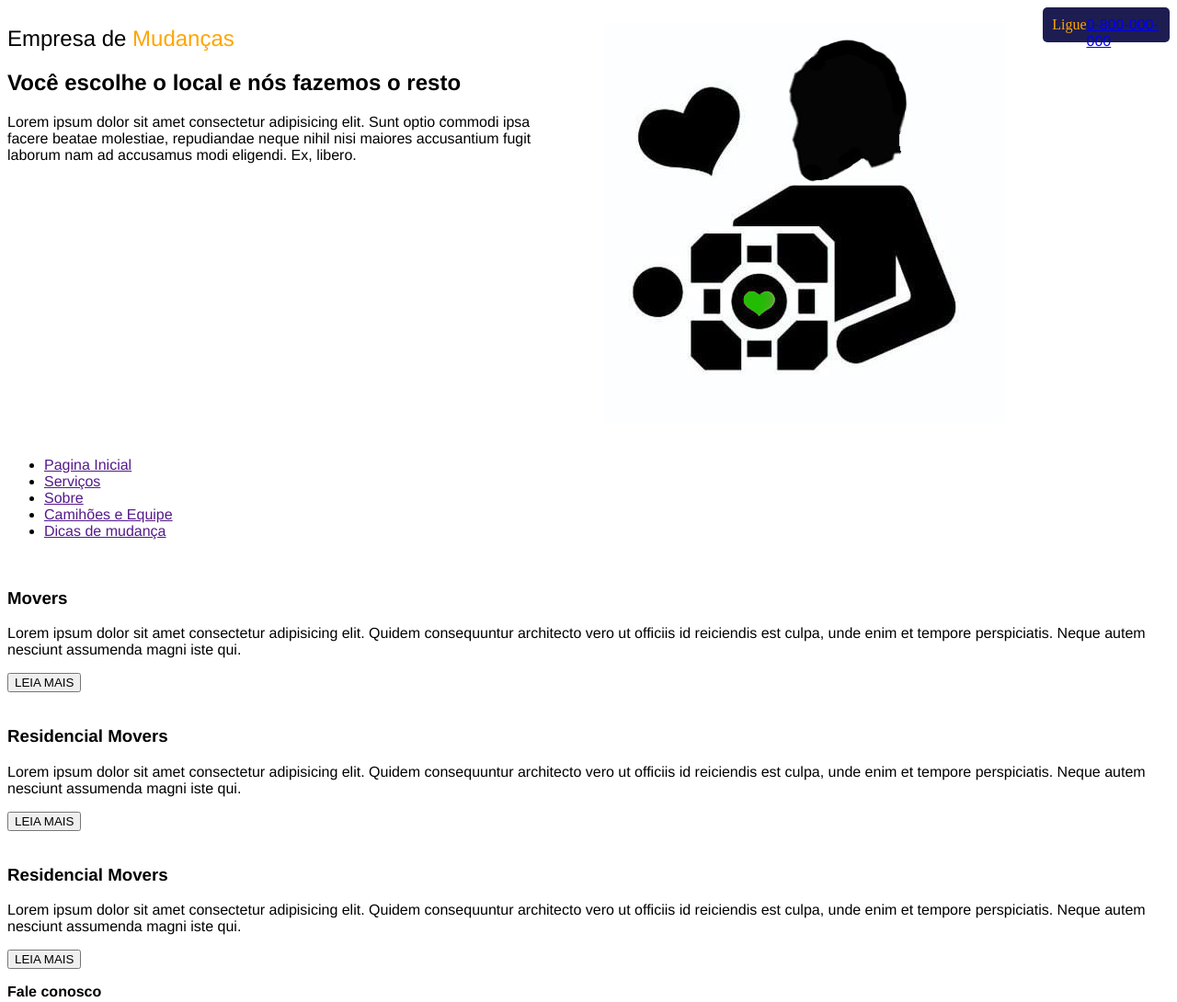
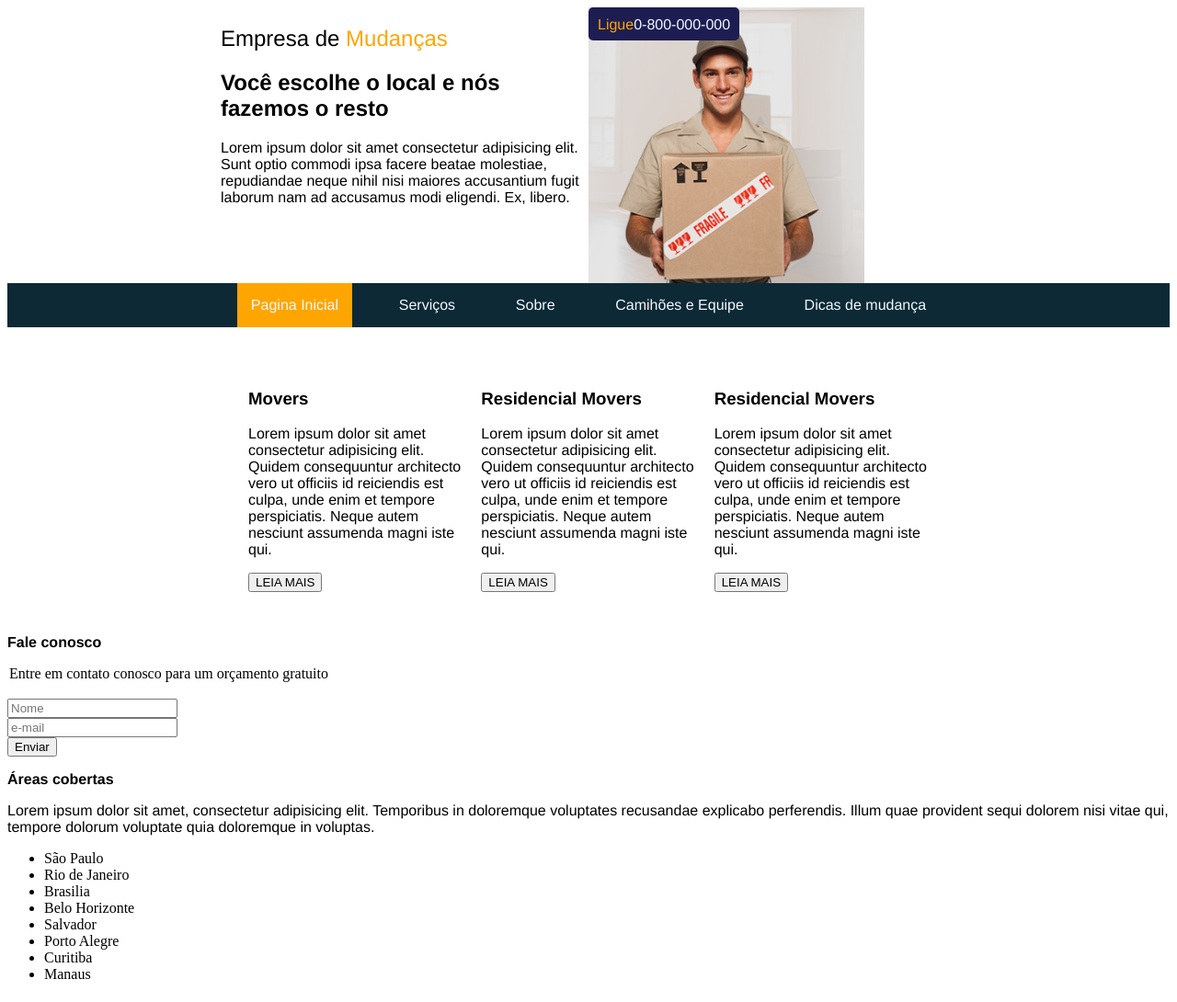
Before and after one commit to E-rhari/E-rhari.github.io, a plain HTML site: page design_web/lab02/mudanças.html in a window 1280 px wide. Shown: the top 1090 px of the page at 92% size. Drawn offline with Linux system fonts and the light colour scheme.

Commit message:
mudancas

```diff
--- a/css/mudancas.css
+++ b/css/mudancas.css
@@ -32,36 +32,117 @@
     /*Links*/
     a{
         font-family: 'Franklin Gothic Medium', 'Arial Narrow', Arial, sans-serif;
+        color: aliceblue;
+        text-decoration: none;
     }
     /*!--Links--!*/
 
 
 /*Divisores*/
+    /*Moldura*/
+    header, main, nav ul{
+        width: 800px;
+        margin: auto;
+        padding: 20px;
+        box-sizing: border-box;
+    }
+
+    /*!--Moldura--!*/
+
+    /*Header*/
     header{
         display: flex;
         flex-direction: row;
+        padding: 0;
+    }
+
+    header h2{
+        flex-wrap: wrap;
+    }
+
+    #headertxt{
+        display: block;
+        width: 50%;
+        height: 30px;
     }
 
     aside{
         background-color: rgb(29, 29, 82);
         padding: 10px;
         border-radius: 5px;
-    display: flex;
-    height: 18px;
+        height: 2%;
+        width: auto;
+        text-align: center;
+        position: absolute;
+        float:right;
     }
 
+    aside p{
+        margin: 0;
+        height: 0;
+    }
 
+    #headeraside{
+        display: flex;
+        flex-direction: row;
+        height: 300px;
+        width: 50%;
+        background-image: url(../img/entregador_site4.png);
+        background-repeat: no-repeat;
+        background-size: 300px;
+    }
+
+    #headeraside img{
+        height: 100%;
+        margin: 0;
+        padding: 0;
+    }
+    /*!--Header--!*/
+
+    /*Nav*/
+    nav{
+        width: 100%;
+        margin: 0;
+        padding: 0;
+        box-sizing: border-box;
+        background-color: #0d2935;
+    }
+
+    nav ul{
+        display: flex;
+        flex-direction: row;
+        list-style: none;
+        justify-content: space-around;
+        padding: 0;
+
+    }
+
+    nav li{
+        padding: 15px;
+        margin: 0
+    }
+
+    nav li:first-child{
+        background-color: orange;
+    }
+    /*!--Nav--!*/
+
+
+/*Divs*/
+#boxes{
+    display: flex;
+    flex-direction: row;
+}
+
+.box{
+    width: 250px;
+    margin: 10px;
+    justify-content: space-between;
+}
+
+/*!--Divs--!*/
 /*!--Divisores--!*/
 
 /*IDs*/
-#headtxt{
-    display: block;
-    width: 50%;
-}
 
-#headside{
-    display: flex;
-    flex-direction: row;
-    justify-content: space-between;
-}
 /*!--IDs--!*/
--- a/design_web/lab02/mudanças.html
+++ b/design_web/lab02/mudanças.html
@@ -3,53 +3,51 @@
     <head>
         <meta charset="utf-8">
         <link rel="stylesheet" href="../../css/mudancas.css">
+        <link rel="icon" href="../../img/Fav_Icon_Index_E-rhari.png">
     </head>
     <body>
         <header>
-            <section id="headtxt">
+            <section id="headertxt">
                 <h1>Empresa de <em>Mudanças</em></h1>
                 <h2>Você escolhe o local e nós fazemos o resto</h2>
                 <p>Lorem ipsum dolor sit amet consectetur adipisicing elit. Sunt optio commodi ipsa facere beatae molestiae, repudiandae neque nihil nisi maiores accusantium fugit laborum nam ad accusamus modi eligendi. Ex, libero.</p>
             </section>
-            <section id="headside">
-                <figure>
-                    <img src="../../img/Bem_Vindo.jpg">
-                </figure>
-                <aside><em>Ligue</em><a href="tel:0-800-000-000">0-800-000-000</a></aside>
+            <section id="headeraside">
+                <aside>
+                    <p><em>Ligue</em><a href="tel:0-800-000-000">0-800-000-000</a></p>
+                </aside>
             </section>
         </header>
-
         <nav>
             <ul>
-                <li><a href="">Pagina Inicial</a></li>
-                <li><a href="">Serviços</a></li>
-                <li><a href="">Sobre</a></li>
-                <li><a href="">Camihões e Equipe</a></li>
-                <li><a href="">Dicas de mudança</a></li>
+                <li><a href="#">Pagina Inicial</a></li>
+                <li><a href="#">Serviços</a></li>
+                <li><a href="#">Sobre</a></li>
+                <li><a href="#">Camihões e Equipe</a></li>
+                <li><a href="#">Dicas de mudança</a></li>
             </ul>
         </nav>
-
         <main>
-            <sector>
-                <div>
+            <section id="boxes">
+                <div class="box">
                     <img>
                     <h3><strong>Movers</strong></h6>
                     <p>Lorem ipsum dolor sit amet consectetur adipisicing elit. Quidem consequuntur architecto vero ut officiis id reiciendis est culpa, unde enim et tempore perspiciatis. Neque autem nesciunt assumenda magni iste qui.</p>
                     <button>LEIA MAIS</button>
                 </div>
-                <div>
+                <div class="box">
                     <img>
                     <h3><strong>Residencial Movers</strong></h6>
                     <p>Lorem ipsum dolor sit amet consectetur adipisicing elit. Quidem consequuntur architecto vero ut officiis id reiciendis est culpa, unde enim et tempore perspiciatis. Neque autem nesciunt assumenda magni iste qui.</p>
                     <button>LEIA MAIS</button>
                 </div>
-                <div>
+                <div class="box">
                     <img>
                     <h3><strong>Residencial Movers</strong></h6>
                     <p>Lorem ipsum dolor sit amet consectetur adipisicing elit. Quidem consequuntur architecto vero ut officiis id reiciendis est culpa, unde enim et tempore perspiciatis. Neque autem nesciunt assumenda magni iste qui.</p>
                     <button>LEIA MAIS</button>
                 </div>
-            </sector>
+            </section>
         </main>
 
         <footer>
```
Also changed, not shown: design_web/lab02/Mateus.html (deleted, +0 -16 lines), img/entrega_site4.png (added), img/entregador_site4.png (added), img/truck1_site4.png (added), img/truck2_site4.png (added). Lines whose indentation alone changed are shown as unchanged.
